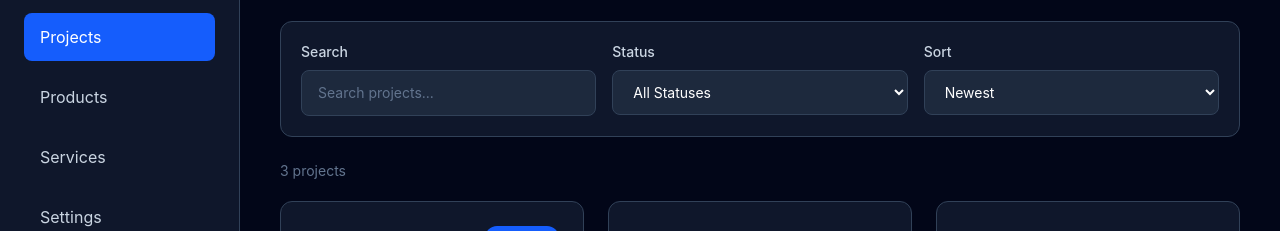
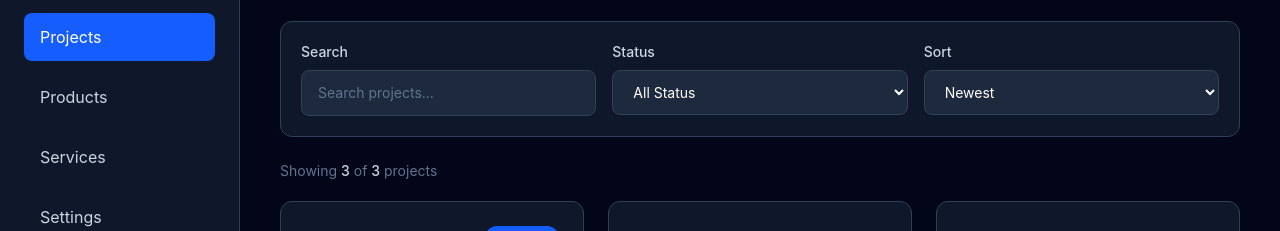
Before and after one commit to pigenesislabs/pigenesis, a React (Vite) app in the folder apps/platform/: page /projects in a window 1280 px wide. Shown: the part 197-428 px from the top of the page. Built offline with nearby package versions, Linux system fonts and the light colour scheme.

Commit message:
Align project product and service module UI

```diff
--- a/apps/platform/src/pages/ProjectsPage.tsx
+++ b/apps/platform/src/pages/ProjectsPage.tsx
@@ -191,7 +191,7 @@ function ProjectsPage() {
               }
               className="w-full rounded-lg border border-slate-700 bg-slate-800 px-4 py-3 text-sm text-white outline-none transition focus:border-blue-500"
             >
-              <option value="All">All Statuses</option>
+              <option value="All">All Status</option>
               <option value="Active">Active</option>
               <option value="Planning">Planning</option>
               <option value="Completed">Completed</option>
@@ -231,12 +231,18 @@ function ProjectsPage() {
       </div>
 
       {/* Project Count */}
+      {/* Project Count */}
       <div className="mt-6">
         <p className="text-sm text-slate-500">
-          {filteredProjects.length}{" "}
-          {filteredProjects.length === 1
-            ? "project"
-            : "projects"}
+          Showing{" "}
+          <span className="font-medium text-slate-300">
+            {filteredProjects.length}
+          </span>{" "}
+          of{" "}
+          <span className="font-medium text-slate-300">
+            {projects.length}
+          </span>{" "}
+          projects
         </p>
       </div>
 
--- a/apps/platform/src/pages/ServiceDetailsPage.tsx
+++ b/apps/platform/src/pages/ServiceDetailsPage.tsx
@@ -1,4 +1,8 @@
-import { Link, useParams } from "react-router-dom";
+import {
+  Link,
+  useNavigate,
+  useParams,
+} from "react-router-dom";
 import {
   deleteService,
   getServiceById,
@@ -8,7 +12,7 @@ import StatusText from "../components/ui/StatusText";
 
 function ServiceDetailsPage() {
   const { serviceId } = useParams();
-
+  const navigate = useNavigate();
   const service = serviceId
     ? getServiceById(serviceId)
     : undefined;
@@ -34,7 +38,7 @@ function ServiceDetailsPage() {
     );
   }
   const currentServiceId = service.id;
-const currentServiceName = service.name;
+  const currentServiceName = service.name;
   function handleDelete() {
     const confirmed = window.confirm(
       `Are you sure you want to delete "${currentServiceName}"?`
@@ -47,7 +51,7 @@ const currentServiceName = service.name;
     const deleted = deleteService(currentServiceId);
 
     if (deleted) {
-      window.location.href = "/services";
+      navigate("/services");
     }
   }
   return (
@@ -61,13 +65,16 @@ const currentServiceName = service.name;
 
       <div className="mt-6">
         <div className="flex flex-col gap-4 md:flex-row md:items-center md:justify-between">
+          <h1 className="text-5xl font-bold text-white">
+            {service.name}
+          </h1>
           <div>
-            <h1 className="text-5xl font-bold text-white">
-              {service.name}
-            </h1>
+            <p className="text-lg font-medium uppercase tracking-wide text-white">
+              Service ID
+            </p>
 
-            <p className="mt-4 text-xl text-slate-400">
-              {service.description}
+            <p className="mt-2 text-lg font-medium text-slate-500">
+              {service.id}
             </p>
           </div>
 
```
Lines whose indentation alone changed are shown as unchanged.
